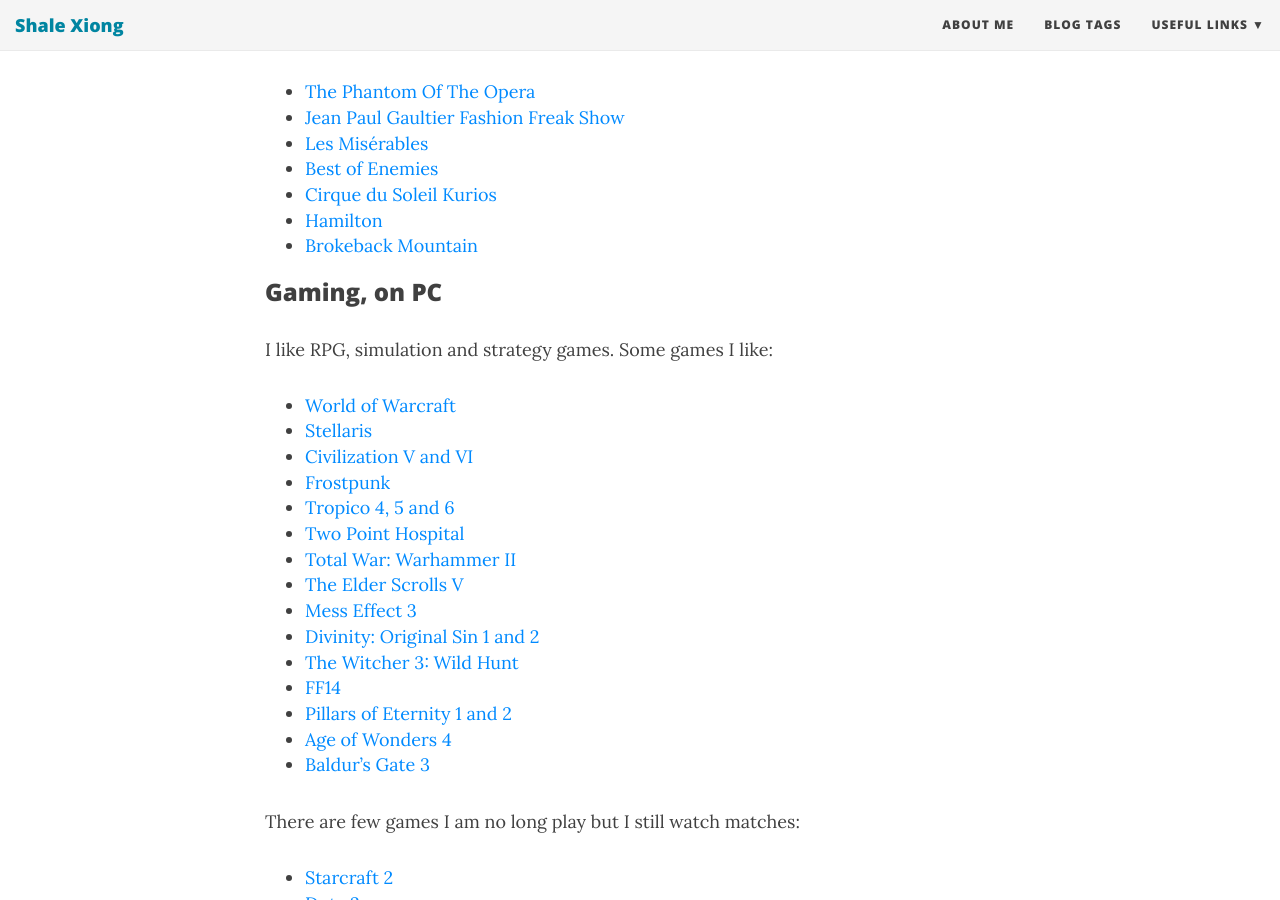
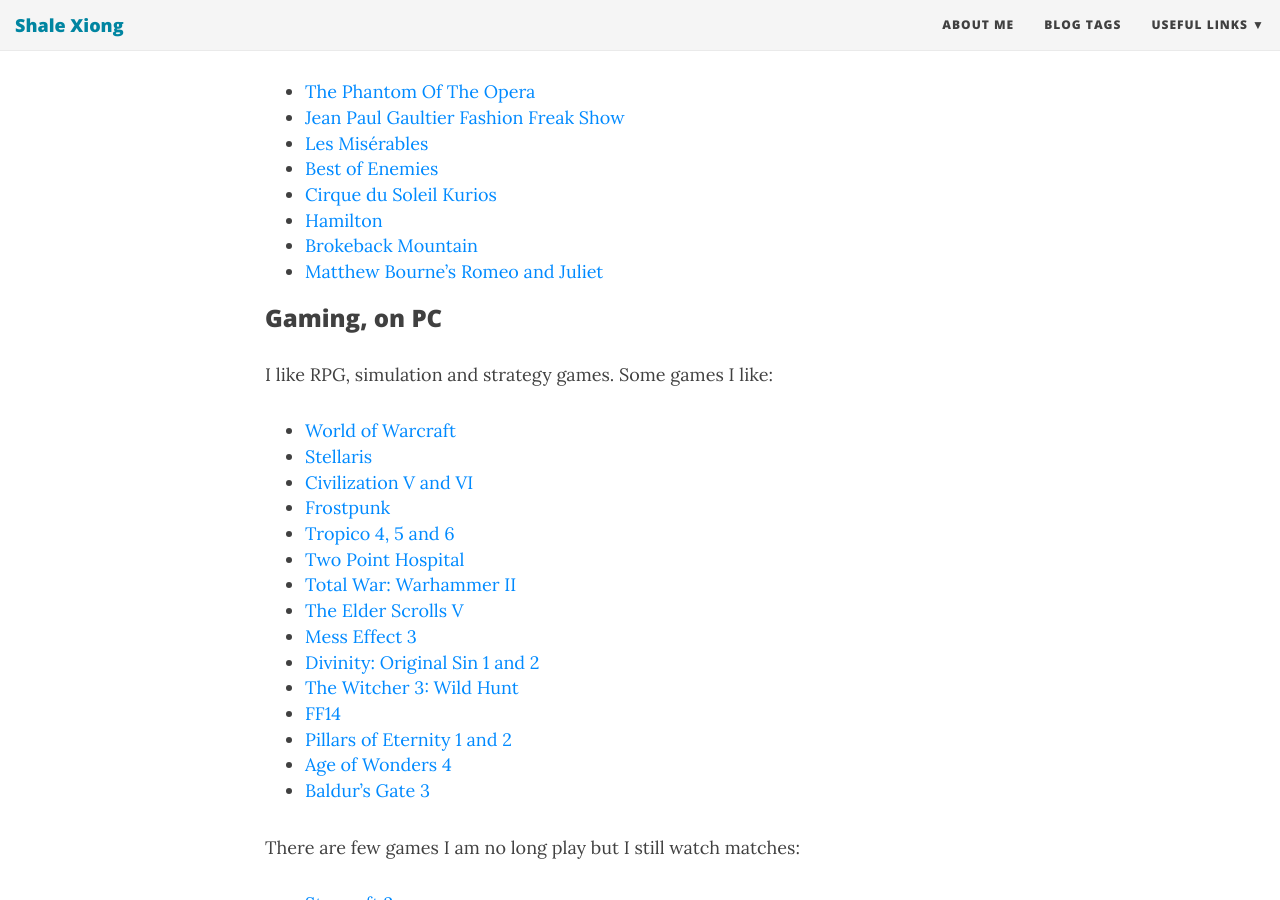
Before and after one commit to ShaleXIONG/shalexiong.github.io, a Jekyll site: the page built from aboutme.md, in a window 1280 px wide and 900 px high, scrolled down 1715 px. Built offline with Jekyll 4.4.1, drawn with Linux system fonts in a browser that asks for light colours; nearby versions of some CDN libraries.

Commit message:
update about me

```diff
--- a/aboutme.md
+++ b/aboutme.md
@@ -54,6 +54,7 @@
 * [Cirque du Soleil Kurios][36]
 * [Hamilton][37]
 * [Brokeback Mountain][38]
+* [Matthew Bourne's Romeo and Juliet][41]
 
 ### Gaming, on PC ###
 
@@ -140,3 +141,4 @@
 [38]:https://sohoplace.org/whats-on/brokeback-mountain
 [39]:https://baldursgate3.game/
 [40]:https://github.com/veracruz-project/veracruz
+[41]:https://new-adventures.net/romeo-juliet#overview
```
